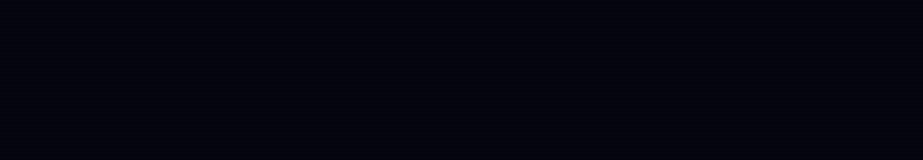
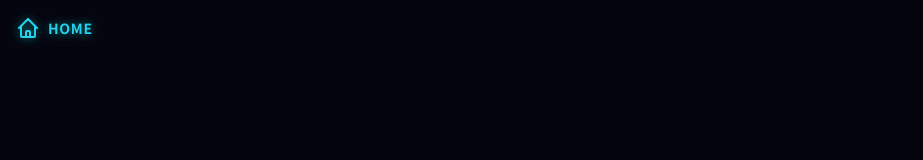
Before and after one commit to jiminxchris/portpolio, a plain HTML site: page game.html in a window 1280 px wide. Shown: the top 160 px of the page, without its empty margins (0-923 px from the left). Drawn offline with nearby package versions, Linux system fonts and the light colour scheme.

Commit message:
Update game.html

```diff
--- a/game.html
+++ b/game.html
@@ -133,6 +133,14 @@
 </head>
 <body class="min-h-screen flex flex-col items-center justify-center p-4 relative">
     <div class="scanlines"></div>
+
+    <!-- HOME BUTTON -->
+    <a href="https://jiminxchris.github.io/portpolio/" class="fixed top-4 left-4 z-[60] flex items-center gap-2 text-cyan-400 hover:text-pink-400 transition-colors drop-shadow-[0_0_5px_rgba(0,255,255,0.5)] hover:drop-shadow-[0_0_8px_rgba(255,0,255,0.8)] font-bold text-sm tracking-wider cursor-pointer">
+        <svg xmlns="http://www.w3.org/2000/svg" class="h-6 w-6" fill="none" viewBox="0 0 24 24" stroke="currentColor" stroke-width="2">
+            <path stroke-linecap="round" stroke-linejoin="round" d="M3 12l2-2m0 0l7-7 7 7M5 10v10a1 1 0 001 1h3m10-11l2 2m-2-2v10a1 1 0 01-1 1h-3m-6 0a1 1 0 001-1v-4a1 1 0 011-1h2a1 1 0 011 1v4a1 1 0 001 1m-6 0h6" />
+        </svg>
+        <span class="hidden sm:inline">HOME</span>
+    </a>
 
     <!-- START SCREEN -->
     <div id="start-screen" class="screen active flex-col items-center justify-center w-full max-w-md text-center z-10">
```
